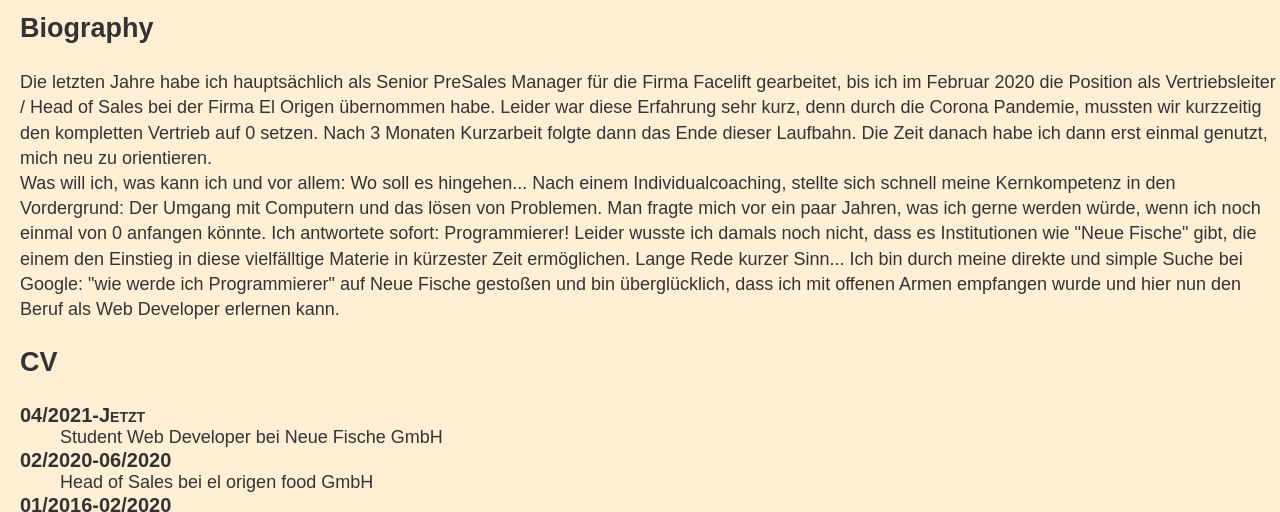
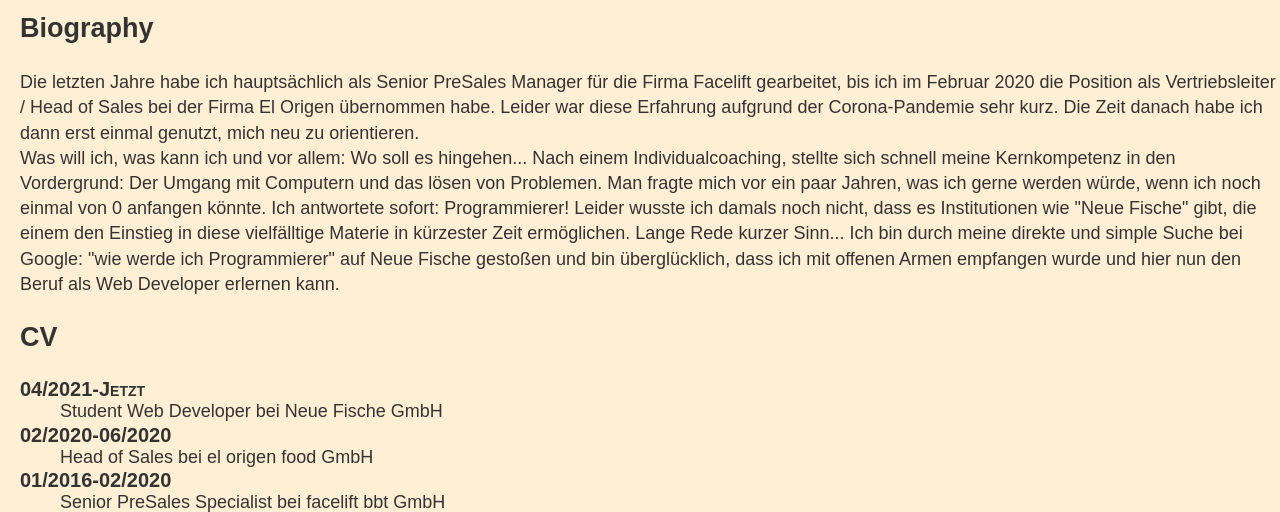
Before and after one commit to tillwilling/personal-website, a plain HTML site: page index.html in a window 1280 px wide. Shown: the part 1555-2067 px from the top of the page. Drawn offline with Linux system fonts and the light colour scheme.

Commit message:
Text angepasst

```diff
--- a/index.html
+++ b/index.html
@@ -22,7 +22,7 @@
         </nav>
         <figure>
             <img class="image-fluid" src="images/ich_portrait.jpg" alt="" style="padding-top: 20px;">
-            <figcaption>Moin, ich bin Till, 1981 in Hamburg geboren und suche eine Stelle als Web Developer<br/>
+            <figcaption>Moin, ich bin Till, 1981 in Hamburg geboren und ich suche eine Stelle als Web Developer<br/>
             </figcaption>
         </figure>
     </header>
@@ -72,8 +72,7 @@
     <h2>Biography</h2>
     <p>Die letzten Jahre habe ich hauptsächlich als Senior PreSales Manager für die Firma Facelift gearbeitet,
         bis ich im Februar 2020 die Position als Vertriebsleiter / Head of Sales bei der Firma El Origen übernommen habe.
-        Leider war diese Erfahrung sehr kurz, denn durch die Corona Pandemie, mussten wir kurzzeitig den kompletten Vertrieb
-        auf 0 setzen. Nach 3 Monaten Kurzarbeit folgte dann das Ende dieser Laufbahn.
+        Leider war diese Erfahrung aufgrund der Corona-Pandemie sehr kurz.
         Die Zeit danach habe ich dann erst einmal genutzt, mich neu zu orientieren.<br/>
         Was will ich, was kann ich und vor allem:
         Wo soll es hingehen... Nach einem Individualcoaching, stellte sich schnell meine Kernkompetenz in den Vordergrund:
```
